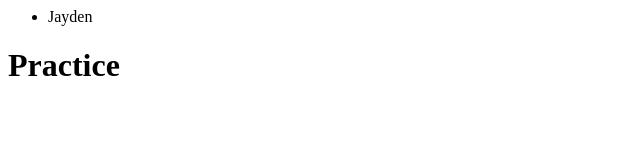
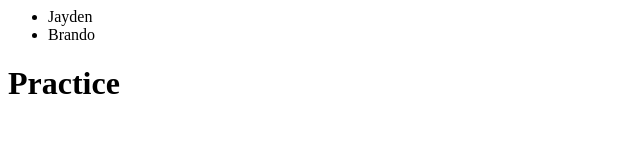
Before and after one commit to JaydenHluszko/Practice, a plain HTML site: page index.html in a window 1280 px wide. Shown: the whole page, without its empty margins (0-640 px from the left). Drawn offline with Linux system fonts and the light colour scheme.

Commit message:
added brando

```diff
--- a/index.html
+++ b/index.html
@@ -9,6 +9,7 @@
     <header>
         <ul>
             <li>Jayden</li>
+            <li>Brando</li>
         </ul>
     </header>
     <h1>Practice</h1>
```
